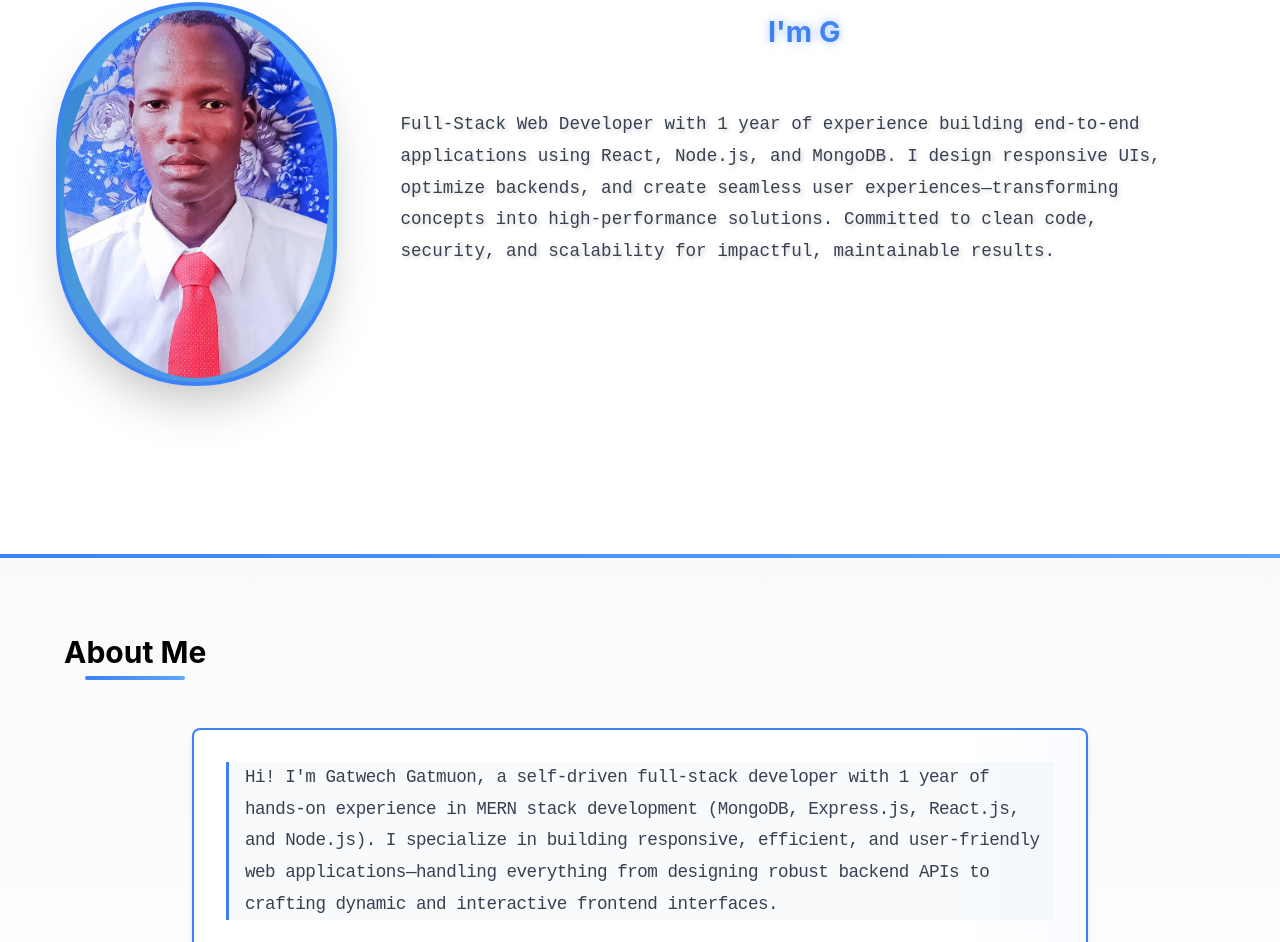
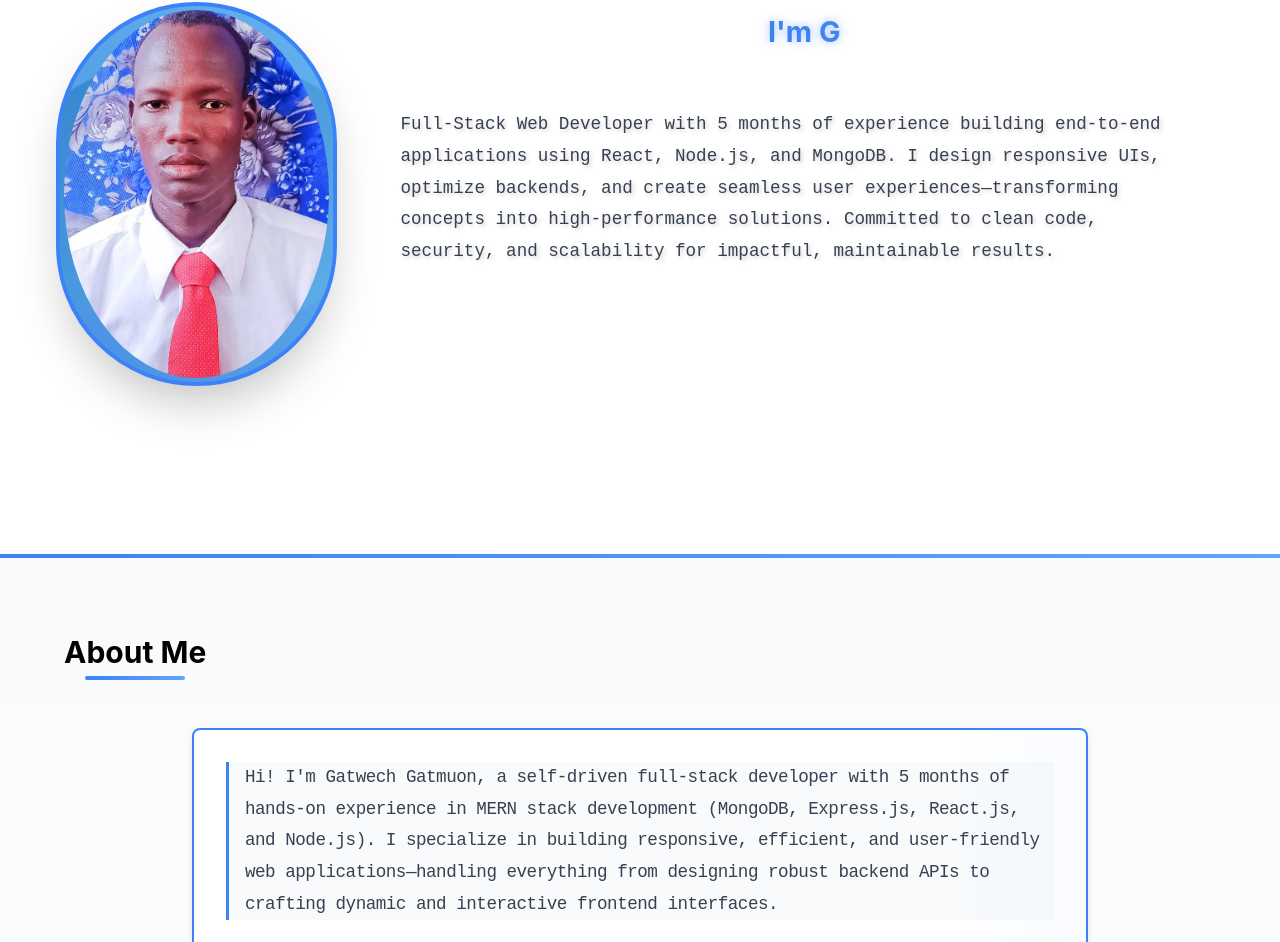
Before and after one commit to gatwechg/portifolio, a plain HTML site: page index.html in a window 1280 px wide. Shown: the part 246-1188 px from the top of the page. Drawn offline with nearby package versions, Linux system fonts and the light colour scheme.

Commit message:
Initial portfolio website commit

```diff
--- a/index.html
+++ b/index.html
@@ -79,7 +79,7 @@
                         <div id="typing-text" class="typing-text"></div>
                     </div>
                     <div class="mt-6 text-gray-700 leading-relaxed hero-description max-w-2xl">
-                        Full-Stack Web Developer with 1 year of experience building end-to-end applications using React, Node.js, and MongoDB. I design responsive UIs, optimize backends, and create seamless user experiences—transforming concepts into high-performance solutions. Committed to clean code, security, and scalability for impactful, maintainable results.
+                        Full-Stack Web Developer with 5 months of experience building end-to-end applications using React, Node.js, and MongoDB. I design responsive UIs, optimize backends, and create seamless user experiences—transforming concepts into high-performance solutions. Committed to clean code, security, and scalability for impactful, maintainable results.
                     </div>
                 </div>
             </div>
@@ -94,7 +94,7 @@
                 <!-- Introduction -->
                 <div class="bg-white rounded-lg shadow-lg p-8 prose lg:prose-lg border-2 border-blue-500 hover:border-blue-600 transition-all duration-300 transform hover:scale-[1.02] hover:shadow-blue-200">
                     <p class="text-gray-700 leading-relaxed font-mono text-lg" style="font-family: 'Courier New', monospace;">
-                        Hi! I'm Gatwech Gatmuon, a self-driven full-stack developer with 1 year of hands-on experience in MERN stack development (MongoDB, Express.js, React.js, and Node.js). I specialize in building responsive, efficient, and user-friendly web applications—handling everything from designing robust backend APIs to crafting dynamic and interactive frontend interfaces.
+                        Hi! I'm Gatwech Gatmuon, a self-driven full-stack developer with 5 months of hands-on experience in MERN stack development (MongoDB, Express.js, React.js, and Node.js). I specialize in building responsive, efficient, and user-friendly web applications—handling everything from designing robust backend APIs to crafting dynamic and interactive frontend interfaces.
                     </p>
                     <p class="text-gray-700 leading-relaxed mt-4 font-mono text-lg" style="font-family: 'Courier New', monospace;">
                         I'm passionate about solving real-world problems with clean code, scalable architecture, and intuitive UI/UX. Whether it's developing a RESTful API, managing database structures, or creating seamless user experiences, I thrive on bringing full-stack projects to life.
@@ -180,9 +180,6 @@
         </div>
     </section>
 
-
-
-
     <section id="projects">
         <div class="projects-container">
             <div class="frontend-projects">
@@ -216,26 +213,6 @@
             </div>
         </div>
     </section>
-
-
-
-
-
-
-
-
-
-
-
-
-
-
-
-
-
-
-
-
     <!-- Contact Section -->
     <section id="contact" class="py-20 bg-gray-900">
         <div class="container mx-auto px-6">
```
